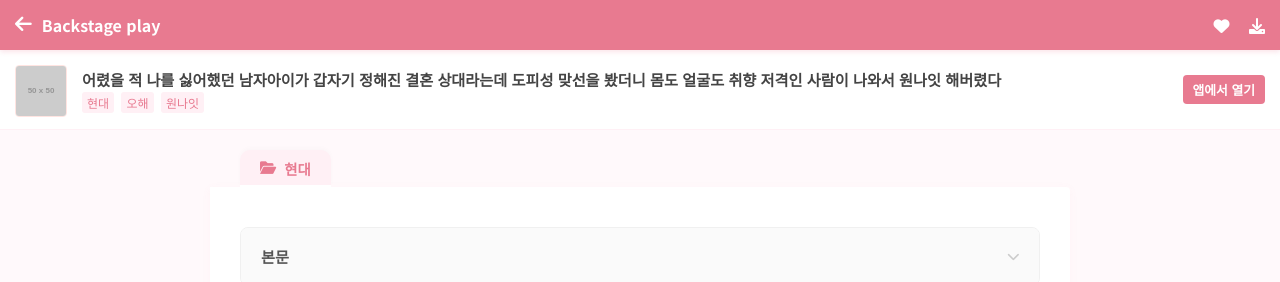
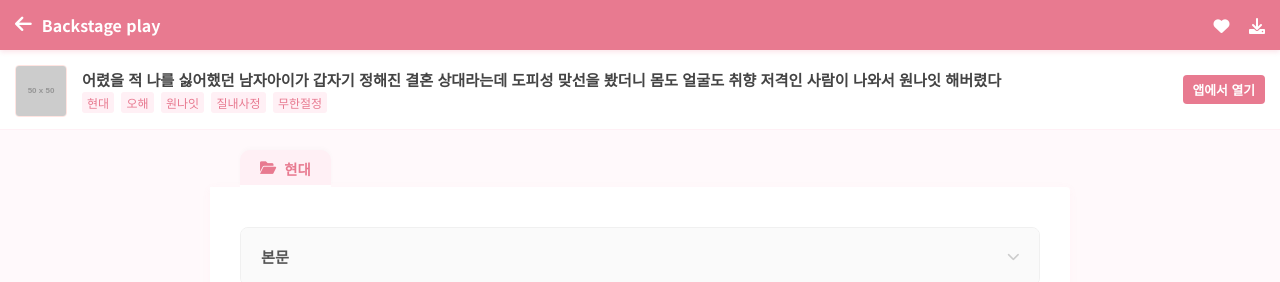
Before and after one commit to narelim/mag-ross-archive, a Jekyll site: the page built from secretposts/dmar20260010.md, in a window 1280 px wide. Shown: the top 282 px of the page. Built offline with Jekyll 4.4.1, drawn with Linux system fonts in a browser that asks for light colours.

Commit message:
Update play-viewer.html

```diff
--- a/_layouts/play-viewer.html
+++ b/_layouts/play-viewer.html
@@ -237,7 +237,7 @@
         <div class="info-text">
             <div class="info-title">{{ page.title }}</div>
             <div class="info-tags">
-                {% for tag in page.tags limit:3 %}
+                {% for tag in page.tags limit:5 %}
                     <span>{{ tag }}</span>
                 {% endfor %}
             </div>
```
